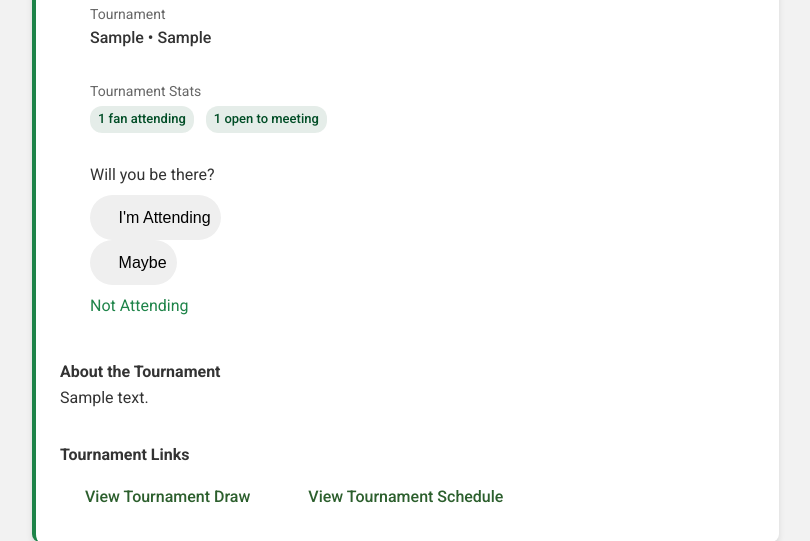
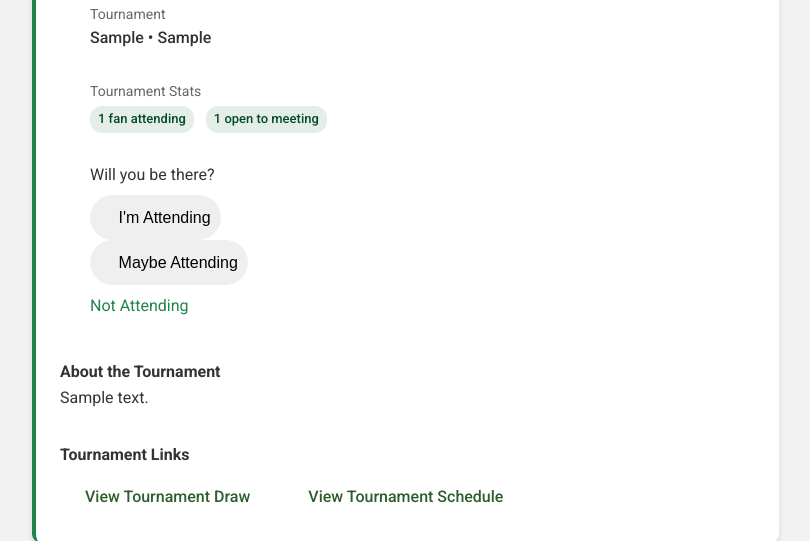
Before and after one commit to rbattleb271982/courtsideclub, a Python web app: template templates/user/tournament_detail.html in a window 1280 px wide. Shown: the part 377-918 px from the top of the page, without its empty margins (40-850 px from the left). Run offline with Jinja, Linux system fonts and the light colour scheme; the template is opened without the code that fills it: most values are stand-ins (such as "Sample title", 1, 10 or a date in 2020).

Commit message:
Update the attendance option on tournament pages to provide more clarity
Updates the "Maybe" attendance button label to "Maybe Attending" in `tournament_detail.html`.

Replit-Commit-Author: Agent
Replit-Commit-Session-Id: db5d6f38-1060-4ae1-ad70-9df4e87a8ea0
Replit-Commit-Screenshot-Url: https://storage.googleapis.com/screenshot-production-us-central1/bafb033d-26a4-47de-b4d6-96666ed788fe/6ee94518-513c-4d3d-959f-6598ea0fe60a.jpg

```diff
--- a/templates/user/tournament_detail.html
+++ b/templates/user/tournament_detail.html
@@ -106,7 +106,7 @@
                                       <form method="POST" action="{{ url_for('tournaments.attend_tournament_new', tournament_slug=tournament.slug) }}" class="w-50 ps-1">
                                         <input type="hidden" name="attendance_type" value="maybe">
                                         <button type="submit" class="btn {% if is_maybe %}btn-success{% else %}btn-outline-success{% endif %} hover-grow w-100 attendance-btn" data-attendance="maybe" id="btn-thinking">
-                                          <i data-feather="help-circle" class="icon-sm"></i> Maybe
+                                          <i data-feather="help-circle" class="icon-sm"></i> Maybe Attending
                                         </button>
                                       </form>
                                     </div>
```
